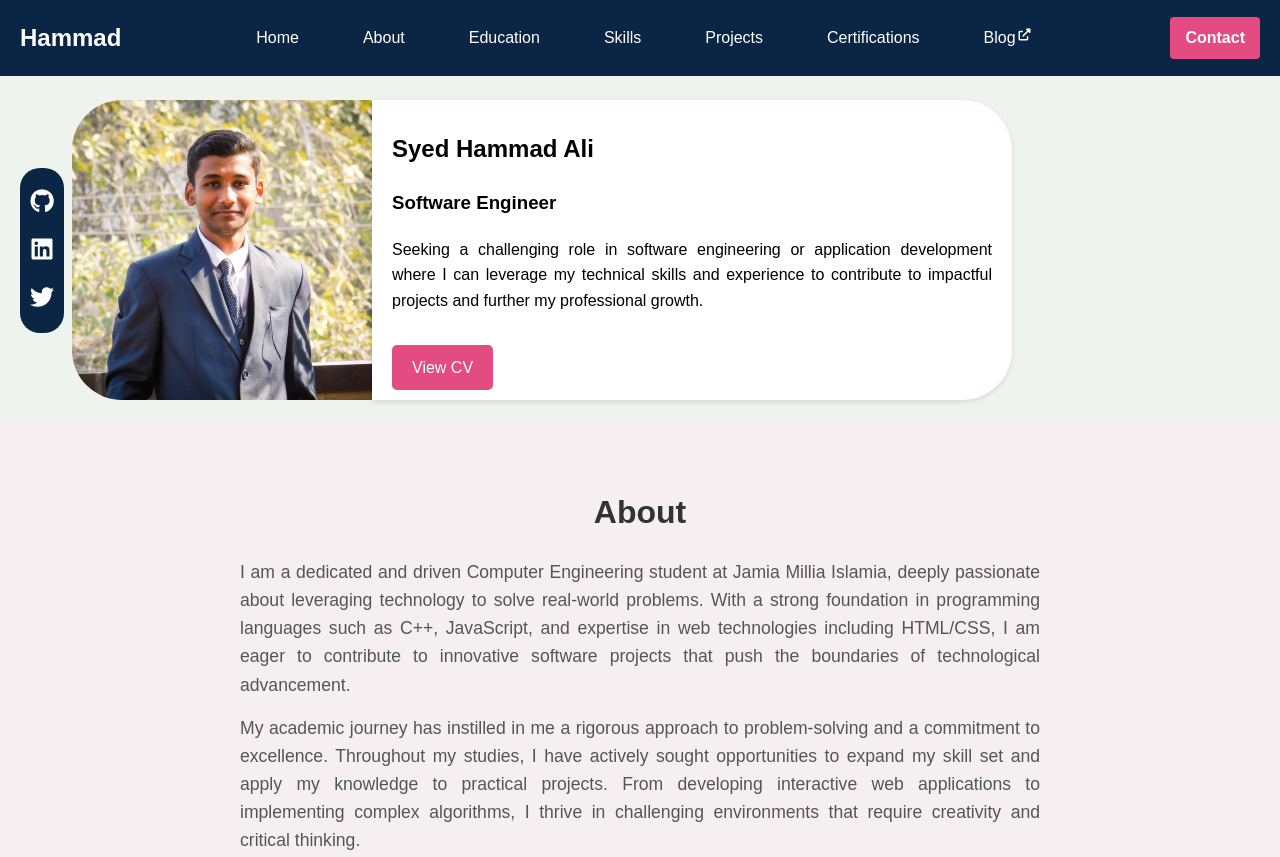
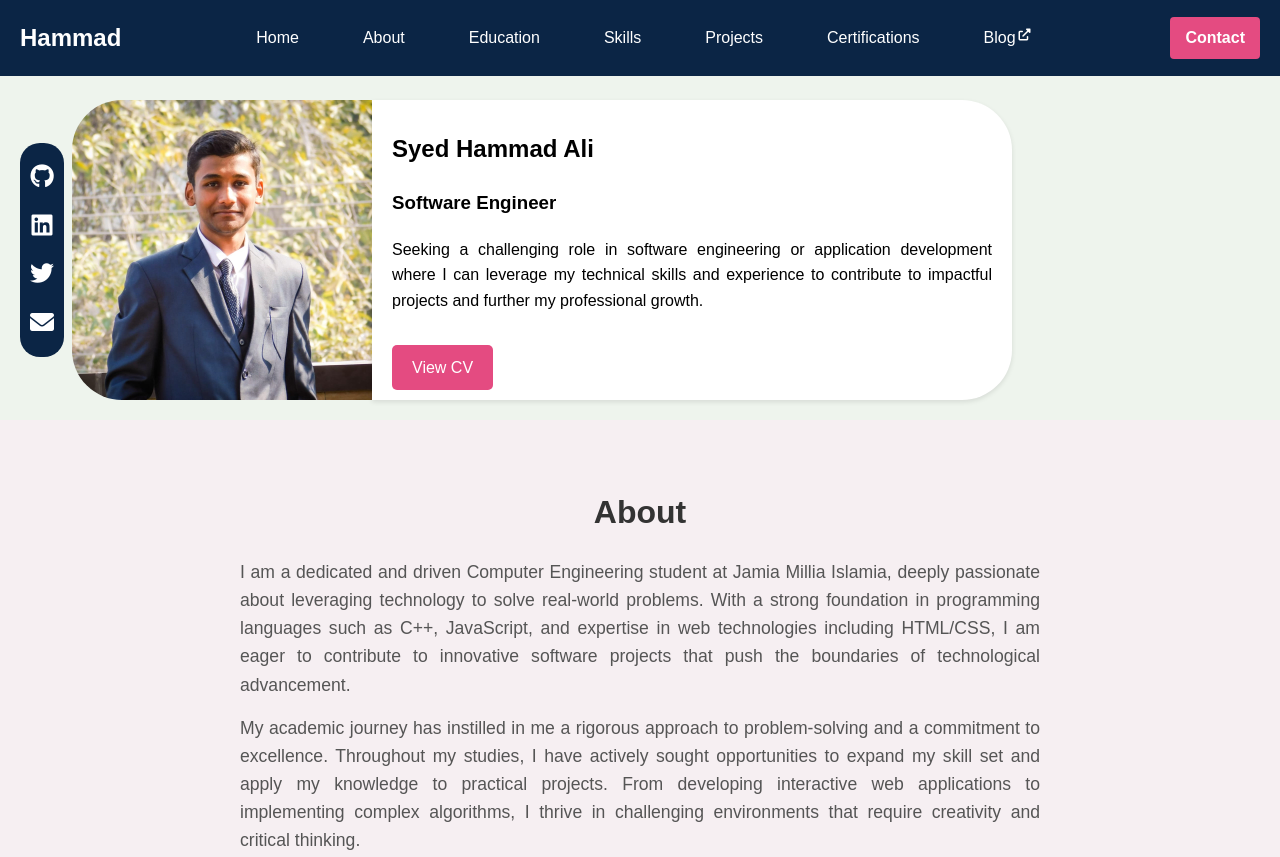
Before and after one commit to SyedHammad-cs/Portfolio, a plain HTML site: page index.html in a window 1280 px wide. Shown: the top 857 px of the page. Drawn offline with Linux system fonts and the light colour scheme.

Commit message:
mail added

```diff
--- a/index.html
+++ b/index.html
@@ -47,6 +47,10 @@
             ></a>
             <a href="https://x.com/syedhammad_cs" target="_blank" title="Twitter"
               ><i class="fab fa-twitter"></i
+            ></a>
+            </a>
+            <a href="mailto:syedhammad.cs@gmail.com" target="_blank" title="Mail"
+              ><i class="fas fa-envelope"></i
             ></a>
           </div>
           <div class="profile-group">
```
